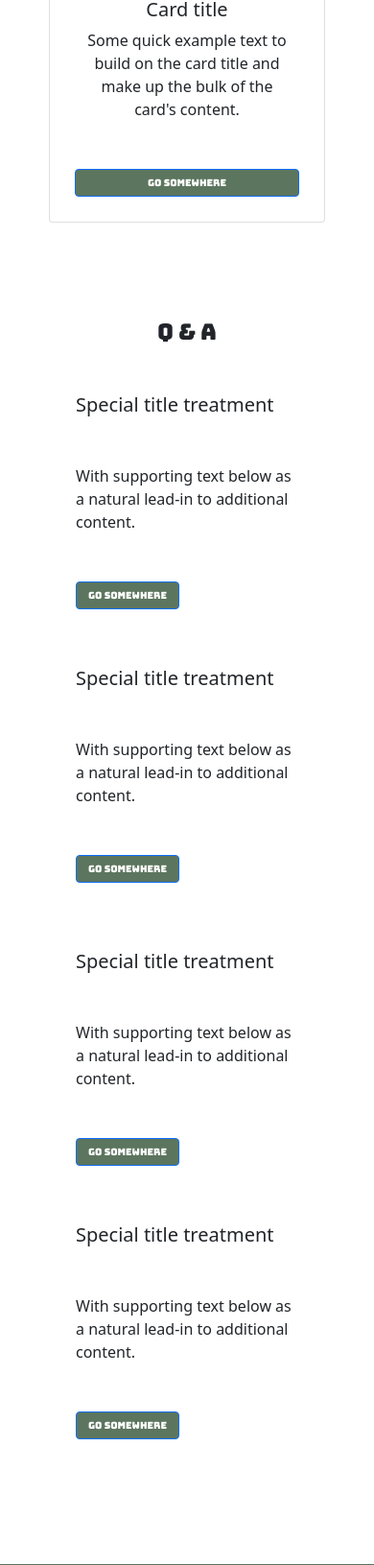
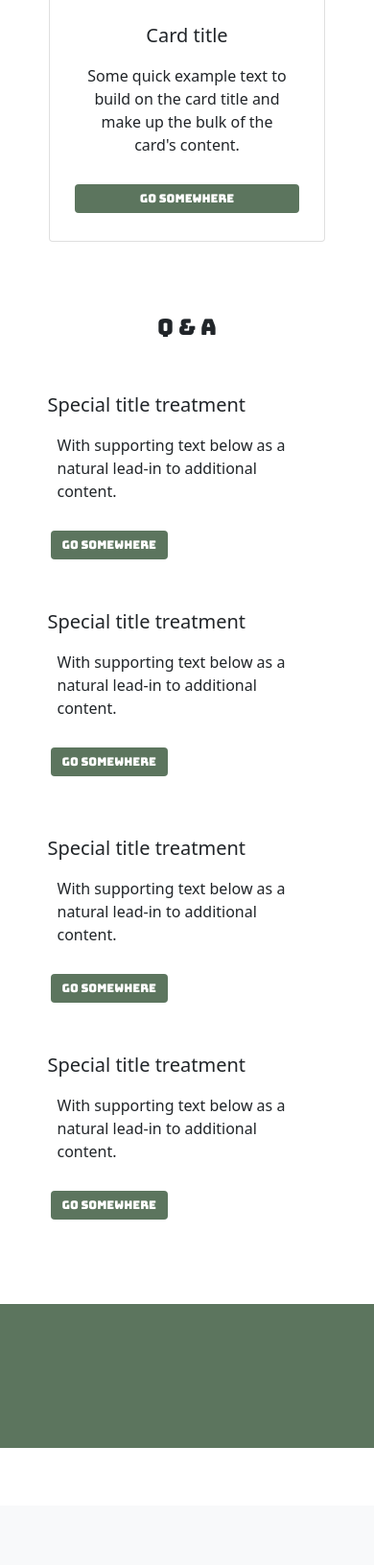
Before and after one commit to CompassCo/Compass-Community, a Django app: page / in a window 390 px wide. Shown: the part 1939-3570 px from the top of the page at 96% size. After the commit the page ends 3448 px from the top, so only its background shows below. Run offline with Django 4.2, Linux system fonts and the light colour scheme; parts of the project's set-up code (start-up, migrations or seed data) failed here and were passed over; some libraries are stand-ins or nearby versions.

Commit message:
Fourth commit

```diff
--- a/fc_community/fc_community/settings.py
+++ b/fc_community/fc_community/settings.py
@@ -121,9 +121,9 @@ USE_TZ = True
 
 STATIC_URL = '/static/'
 
-STATICFILES_DIRS = [
-    os.path.join(BASE_DIR,'/static/'),
-]
+STATICFILES_DIRS = (
+    os.path.join(BASE_DIR, 'static'),
+)
 
 # Default primary key field type
 # https://docs.djangoproject.com/en/4.0/ref/settings/#default-auto-field
--- a/fc_community/fcuser/templates/home.html
+++ b/fc_community/fcuser/templates/home.html
@@ -12,42 +12,24 @@
     <link href="https://cdn.jsdelivr.net/npm/bootstrap@5.1.3/dist/css/bootstrap.min.css" rel="stylesheet"
         integrity="sha384-1BmE4kWBq78iYhFldvKuhfTAU6auU8tT94WrHftjDbrCEXSU1oBoqyl2QvZ6jIW3" crossorigin="anonymous">
     <style>
-        html, body {
+        body {
             margin: 0px;
             padding: 0px;
         }
-        .container {
-            max-width: 100%;
-            padding: 0px;
+        header {
+            font-family: 'Bungee', cursive;
         }
-        .row {
-            margin: 10px;
+        .bi-compass {
+            margin: 5px;
         }
-        .nav-link {
+        .nav-item {
             margin-left: 10px;
             margin-right: 10px;
         }
-        i {
-            margin: 5px;
-        }
-        nav {
-            font-family: 'Bungee', cursive;
-        }
-        p {
-            margin-top: 50px;
-            margin-bottom: 50px;
-        }
-        .btn {
-            font-family: 'Bungee', cursive;
-            font-size: 10px;
-            font-weight: 150;
-        }
-        .section-title {
-            font-family: 'Bungee', cursive;
-            margin-bottom: 20px;
-        }
-        .btn-primary {
-            background-color: #5C755E;
+        .container {
+            max-width: 100%;
+            margin-bottom: 60px;
+            padding: 0px;
         }
         #hero-section {
             background-image: url("https://www.sdln.net/wp-content/uploads/2018/09/article-9.jpg");
@@ -62,44 +44,50 @@
             padding-bottom: 200px;
         }
         #story-section, #qna-section {
-            margin-top: 60px;
-            margin-bottom: 100px;
-            width: 80%;
+            width: 90%;
+        }
+        .section-title {
+            font-family: 'Bungee', cursive;
+            margin: 30px;
+        }
+        p {
+            padding: 10px;
+        }
+        .row {
+            margin: 10px;
+            display: flex;
+            flex-wrap: wrap;
             justify-content: center;
         }
         .card {
             width: 300px;
-            display: flex;
-            justify-content: center;
-            flex-wrap: wrap;
-            flex-direction: row;
             margin: 15px;
             padding: 0px;
-            margin: auto;
         }
         .card-img-top {
             width: 100%;
             height: 200px;
             object-fit: cover;
         }
-
         .col-sm-6 {
             width: 450px;
-            margin: 10px;
+            margin: 5px;
             padding: 20px;
-            display: flex;
-            justify-content: center;
-            flex-wrap: wrap;
         }
-
-        .col-sm-6 {
-            margin: auto;
+        .btn {
+            font-family: 'Bungee', cursive;
+            font-size: 12px;
+            margin: 3px;
         }
-
-        .board {
-            box-sizing: border-box;
-            width: 100%;
-            padding: 10px;
+        .btn-primary{
+            background-color: #5C755E;
+            border: none;
+            color: #fff;
+        }
+        .btn-primary:hover {
+            color: #5C755E;
+            border: #5C755E solid 1px;
+            background-color: #fff;
         }
         footer {
             height: 150px;
```
Also changed, not shown: fc_community/db.sqlite3.
